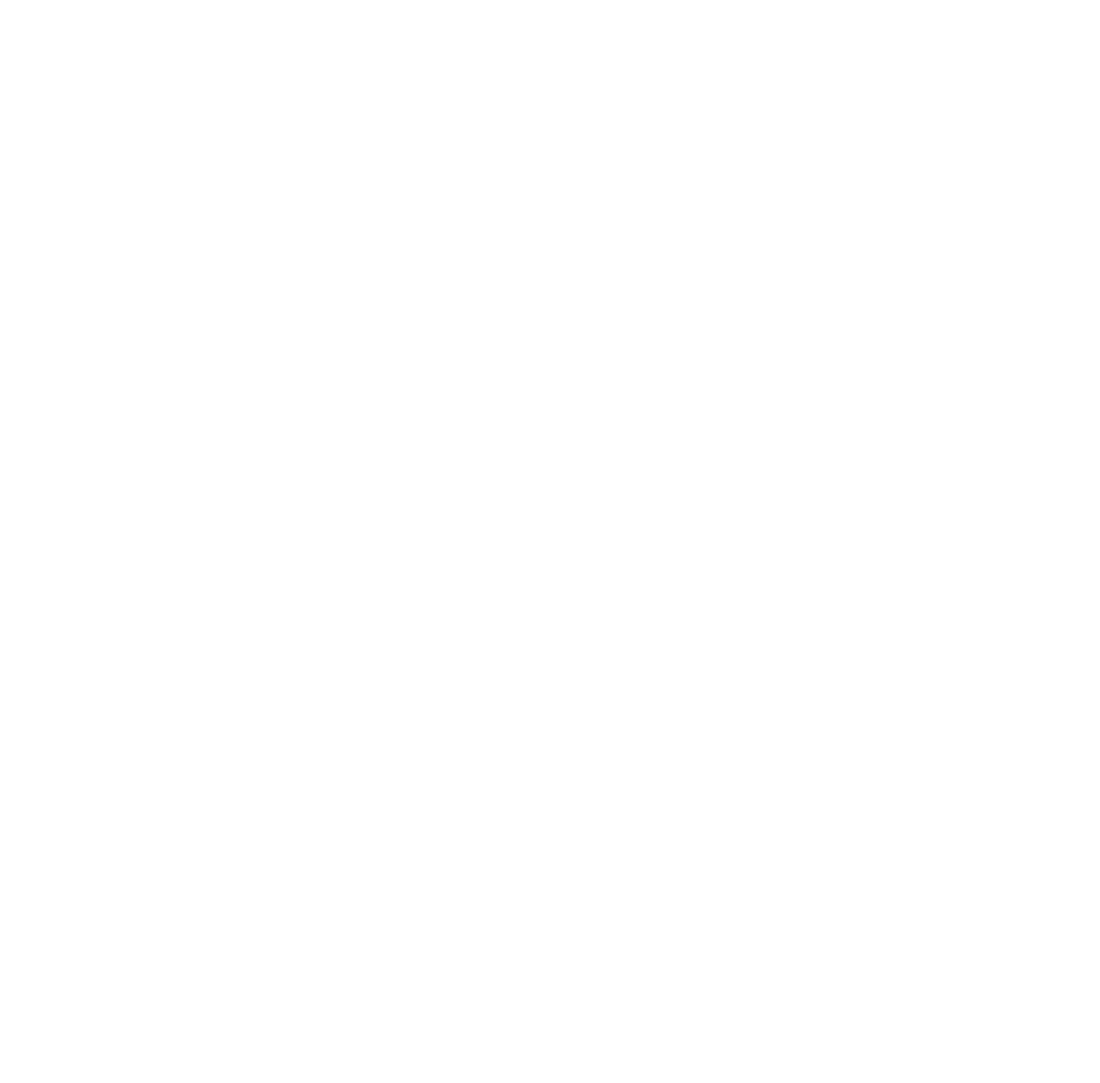
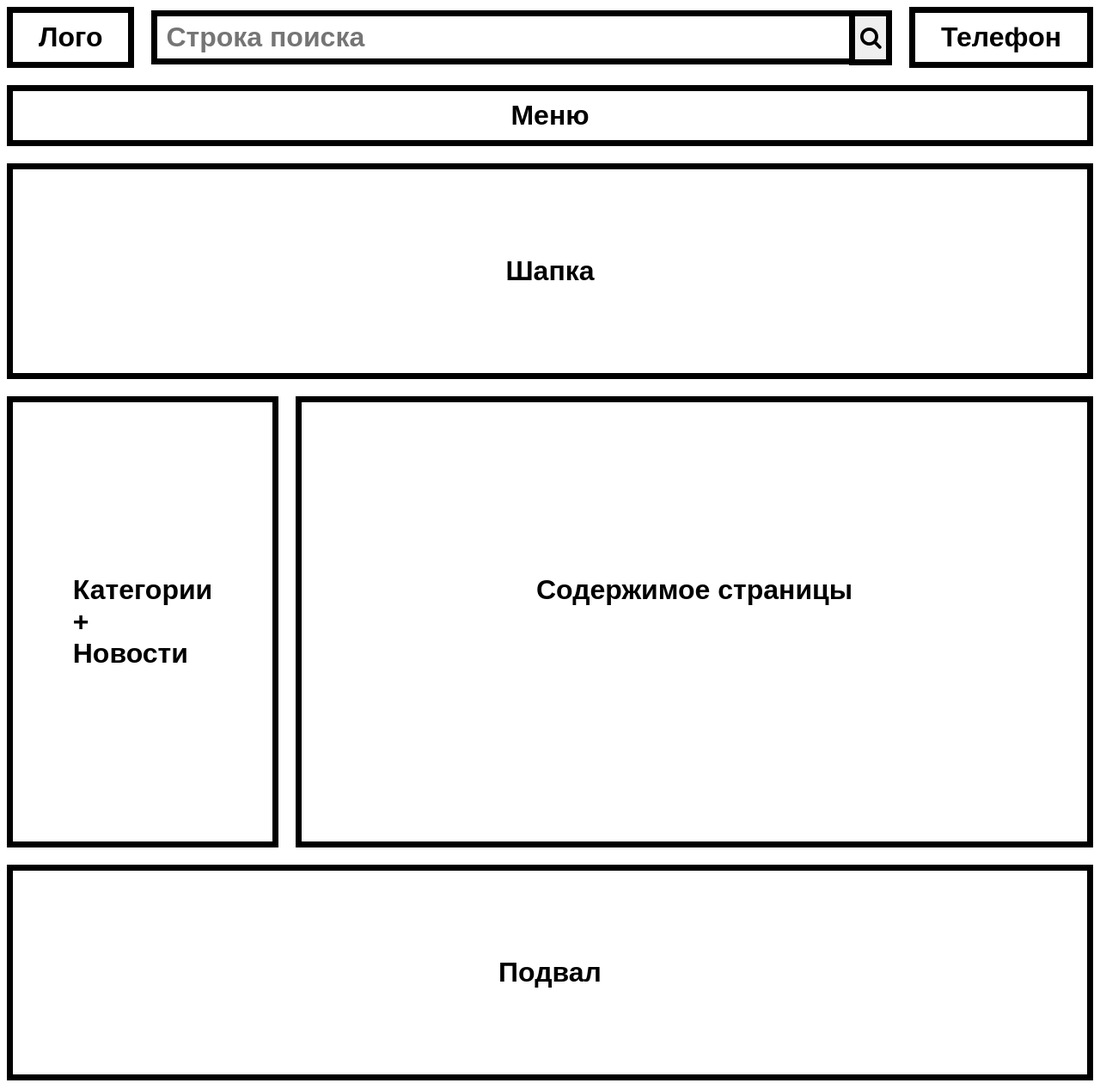
Before and after one commit to MariaKochanova/test-task, a plain HTML site: page index.html in a window 1280 px wide. Shown: the whole page at 86% size. Before the commit the page ends 800 px from the top, so only its background shows below. Drawn offline with Linux system fonts and the light colour scheme.

Commit message:
разметка страницы

```diff
--- a/index.html
+++ b/index.html
@@ -1,11 +1,47 @@
 <!DOCTYPE html>
 <html lang="ru">
+
 <head>
     <meta charset="UTF-8">
     <meta name="viewport" content="width=device-width, initial-scale=1.0">
+    <link rel="stylesheet" href="style.css">
+    <link rel="stylesheet" href="https://maxcdn.bootstrapcdn.com/font-awesome/4.5.0/css/font-awesome.min.css">
     <title>Test</title>
 </head>
+
 <body>
+    <header class="header">
+        <section class="header__top">
+            <div class="header__logo">
+                <!-- <img src="относительный путь к картинке" alt="Логотип"> -->
+                Лого
+            </div>
+            <form class="header__search">
+                <input type="text" placeholder="Строка поиска">
+                <button type="submit"></button>
+            </form>
+            <div class="header__contacts">
+                <a href="tel:+70000000000">Телефон</a>
+            </div>
+        </section>
+        <nav class="header__nav">
+            Меню
+        </nav>
+        <section class="header__bottom">
+            Шапка
+        </section>
+    </header>
+    <div class="main-body">
+        <aside class="aside">
+            Категории + <br>Новости
+        </aside>
+        <main class="main">
+            Содержимое страницы
+        </main>
+    </div>
+    <footer class="footer">
+        Подвал
+    </footer>
+</body>
 
-</body>
 </html>
--- a/style.css
+++ b/style.css
@@ -0,0 +1,145 @@
+html {
+    box-sizing: border-box;
+}
+
+*,
+*::before,
+*::after {
+    box-sizing: inherit;
+}
+
+a {
+    color: inherit;
+    text-decoration: none;
+}
+
+img {
+    max-width: 100%;
+}
+
+body {
+    font-family: 'font', sans-serif;
+}
+
+:root {
+    --main-color: black;
+    --main-font-size: 2em;
+    --main-font-weight: 700;
+}
+
+.header__top {
+    display: flex;
+    gap: 20px;
+    margin-bottom: 20px;
+    align-content: center;
+}
+
+.header__logo {
+    padding: 10px 30px;
+    border: 7px solid var(--main-color);
+    font-size: var(--main-font-size);
+    font-weight: var(--main-font-weight);
+}
+
+.header__search {
+    width: 100%;
+    position: relative;
+    display: flex;
+    align-items: center;
+}
+
+.header__search input {
+    width: 100%;
+    height: 90%;
+    padding-left: 10px;
+    border: 7px solid var(--main-color);
+    outline: none;
+    color: var(--main-color);
+    font-size: var(--main-font-size);
+    font-weight: var(--main-font-weight);
+}
+
+.header__search button {
+    position: absolute;
+    top: 4px;
+    right: 0px;
+    width: 50px;
+    height: 90%;
+    border: 7px solid var(--main-color);
+    cursor: pointer;
+}
+
+.header__search button:before {
+    content: "\f002";
+    font-family: FontAwesome;
+    font-size: var(--main-font-size);
+    color: var(--main-color);
+}
+
+.header__contacts {
+    padding: 10px 30px;
+    border: 7px solid var(--main-color);
+    font-size: var(--main-font-size);
+    font-weight: var(--main-font-weight);
+}
+
+.header__nav {
+    display: flex;
+    justify-content: center;
+    align-content: center;
+    padding: 10px 100px;
+    margin-bottom: 20px;
+    border: 7px solid var(--main-color);
+    font-size: var(--main-font-size);
+    font-weight: var(--main-font-weight);
+}
+
+.header__bottom {
+    display: flex;
+    justify-content: center;
+    align-content: center;
+    padding: 100px;
+    margin-bottom: 20px;
+    border: 7px solid var(--main-color);
+    font-size: var(--main-font-size);
+    font-weight: var(--main-font-weight);
+}
+
+.main-body {
+    display: flex;
+    gap: 20px;
+}
+
+.aside {
+    width: 25%;
+    display: flex;
+    justify-content: center;
+    align-content: center;
+    padding: 200px 100px;
+    margin-bottom: 20px;
+    border: 7px solid var(--main-color);
+    font-size: var(--main-font-size);
+    font-weight: var(--main-font-weight);
+}
+
+.main {
+    width: 75%;
+    display: flex;
+    justify-content: center;
+    align-content: center;
+    padding: 200px 100px;
+    margin-bottom: 20px;
+    border: 7px solid var(--main-color);
+    font-size: var(--main-font-size);
+    font-weight: var(--main-font-weight);
+}
+
+.footer {
+    display: flex;
+    justify-content: center;
+    align-content: center;
+    padding: 100px;
+    border: 7px solid var(--main-color);
+    font-size: var(--main-font-size);
+    font-weight: var(--main-font-weight);
+}
```
